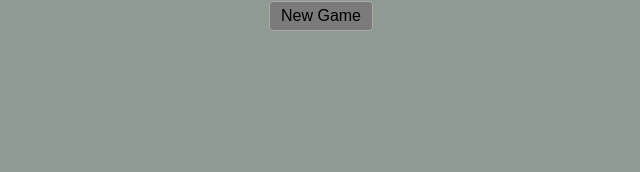
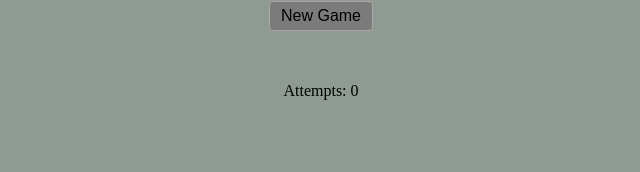
Before and after one commit to abigeez/Garner_Abigail_MemoryGameApp_Capstone, a React (Vite) app: page / in a window 1280 px wide. Shown: the part 115-287 px from the top of the page, without its empty margins (319-959 px from the left). Built offline with nearby package versions, Linux system fonts and the light colour scheme.

Commit message:
setting the amount of attempts on the bottom of the screen for the user to look at

```diff
--- a/src/App.jsx
+++ b/src/App.jsx
@@ -109,7 +109,7 @@ function App() {
         ))}
 
       </div>
-
+        <p>Attempts: {attempts} </p>
     </div>
 
     // gamecard layout above is used to map through the state of the
```
